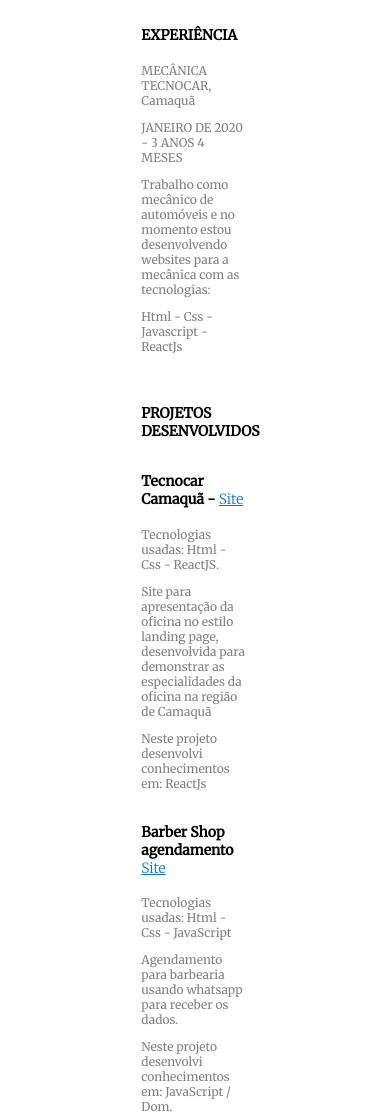
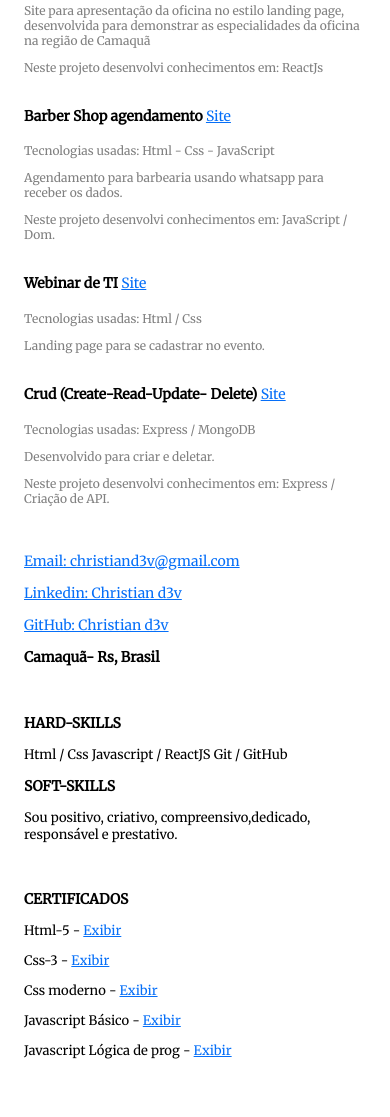
Before and after one commit to christianmjanke/resume-in-html, a plain HTML site: page index.html in a window 390 px wide. Shown: the part 715-1832 px from the top of the page. After the commit the page ends 1811 px from the top, so only its background shows below. Drawn offline with Linux system fonts and the light colour scheme.

Commit message:
resolved the responsiveness, using media queries in the css, and now the curriculum is ready

```diff
--- a/index.html
+++ b/index.html
@@ -13,6 +13,8 @@
   </head>
 
   <body>
+    <div id="container">
+
     <div id="content">
       <header>
         <h1>Christian Medeiros</h1>
@@ -168,5 +170,7 @@
         >
       </p>
     </div>
+  </div>
+
   </body>
 </html>
--- a/styles.css
+++ b/styles.css
@@ -1,10 +1,9 @@
 * {
   font-family: "Merriweather", serif;
 }
-body {
+#container {
   display: flex;
   justify-content: center;
-  margin: 0;
   padding: 1rem;
   gap: 7rem;
   flex-wrap: wrap;
@@ -21,8 +20,9 @@ body {
 #content {
   max-width: 30%;
 }
+
 #content a {
-  font-weight: 100;
+  font-weight: 400;
   text-decoration: none;
   color: rgb(6, 111, 248);
   text-decoration: underline;
@@ -51,3 +51,19 @@ body {
 #contacts p {
   font-size: 14px;
 }
+
+
+@media (max-width: 800px) {
+  #container {
+    justify-content: start;
+    gap: 0;
+  }
+  #content {
+    max-width: 100%;
+
+  }
+  #sidebar {
+  max-width: 100%;
+
+  }
+}
```
